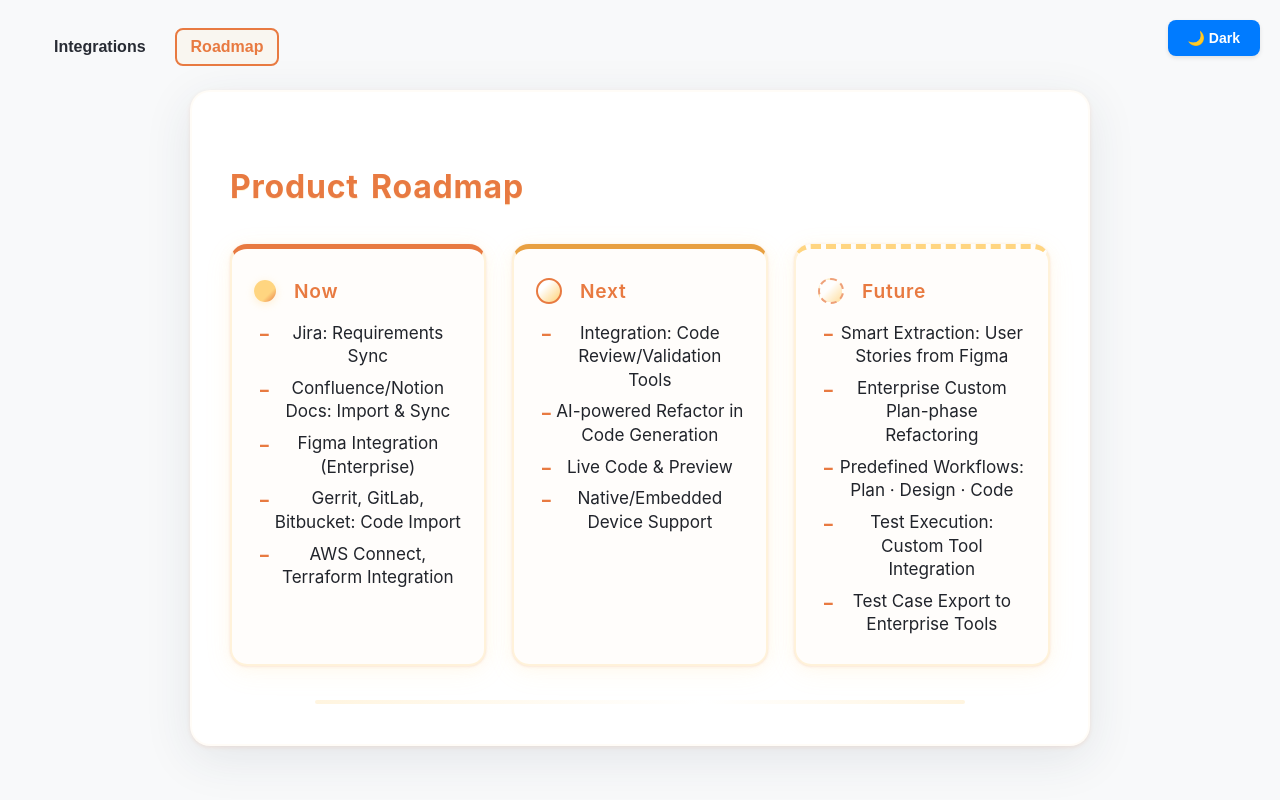
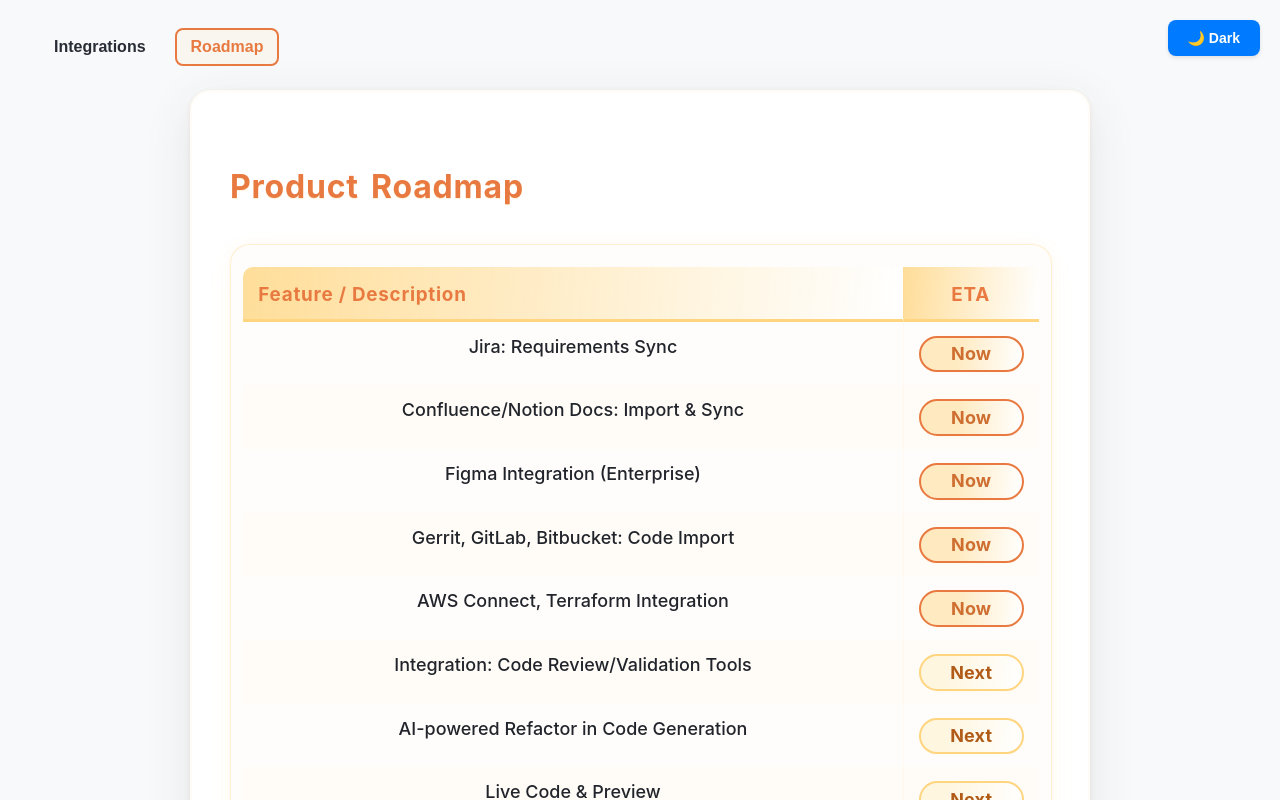
Before and after one commit to Workflow-Manager-admin/kavia-integration--roadmap-showcase-99667-aa5f64f7, a React (Create React App) app in the folder react_js_frontend/: page / in a window 1280 px wide. Both pictures are taken after a click on the button "Roadmap". Shown: the top 800 px of the page. Built offline with nearby package versions, Linux system fonts and the light colour scheme; the HTML template or start-up script is replaced by a standard one.

Commit message:
CheckPoint

```diff
--- a/react_js_frontend/src/App.css
+++ b/react_js_frontend/src/App.css
@@ -212,8 +212,8 @@
   letter-spacing: 0.01em;
 }
 
-/* --- Roadmap Slide (v2, slide-deck style) --- */
-.roadmap-slide-v2 {
+/* --- Roadmap Slide (Table v3, slide-deck style) --- */
+.roadmap-slide-table-wrap {
   width: 100%;
   padding-top: 10px;
 }
@@ -227,100 +227,157 @@
   word-spacing: 0.12em;
   text-shadow: 0 1px 0 #FFD58055;
 }
-.roadmap-deck {
+.roadmap-slide-table-frame {
   width: 100%;
-  display: grid;
-  grid-template-columns: repeat(3,1fr);
-  gap: 30px 26px;
-  margin: 0 auto;
-  max-width: 860px;
-  min-height: 320px;
-  justify-items: stretch;
-  align-items: stretch;
-  position: relative;
-  z-index: 1;
-}
-.roadmap-card {
-  display: flex;
-  flex-direction: column;
+  max-width: 820px;
+  margin-left: auto;
+  margin-right: auto;
+  overflow-x: auto;
   background: #FFFDFB;
-  border-radius: 17px;
-  box-shadow: 0 6px 28px #FFD58019, 0 0.5px 2.5px #E87A4133, 0 1.5px 13px #FFD58019;
-  padding: 28px 22px 20px 22px;
-  border: 2px solid #FFD58044;
-  min-width: 0;
-  min-height: 250px;
-  position: relative;
-  overflow: visible;
-  transition: box-shadow 0.23s;
-}
-.roadmap-card:hover {
-  box-shadow: 0 12px 48px #FFD58055, 0 2px 16px #E87A4112;
-  transform: translateY(-2px) scale(1.01);
-  z-index: 2;
-}
-.roadmap-phase-now {
-  border-top: 5px solid #E87A41;
-}
-.roadmap-phase-next {
-  border-top: 5px solid #E8A041;
-}
-.roadmap-phase-future {
-  border-top: 5px dashed #FFD580;
+  box-shadow: 0 6px 28px #FFD5800C, 0 0.5px 2.5px #E87A4110, 0 1.5px 13px #FFD58019;
+  border-radius: 20px;
+  border: 1.5px solid #FFD58055;
+  padding: 22px 0 32px 0;
+  margin-bottom: 20px;
 }
 
-.roadmap-card-header {
-  display: flex;
-  align-items: center;
-  margin-bottom: 16px;
-  gap: 10px;
+.roadmap-table {
+  width: 97%;
+  margin: 0 auto;
+  border-collapse: separate;
+  border-spacing: 0;
+  background: #FFFDFB;
+  font-feature-settings: "kern";
+  font-size: 1.08rem;
+  box-shadow: none;
 }
-.roadmap-icon {
-  flex-shrink: 0;
-  align-items: center;
-  display: flex;
-  height: 28px;
+.roadmap-th {
+  background: linear-gradient(95deg, #FFD580c6 2%, #fff 100%);
+  color: #E87A41;
+  font-size: 1.09em;
+  font-weight: 700;
+  text-align: left;
+  padding: 16px 16px 13px 15px;
+  border-bottom: 3.5px solid #FFD580;
+  border-right: 1.7px solid #FFD5803c;
+  letter-spacing: 0.04em;
+  outline: none;
 }
-.roadmap-card-title {
-  font-size: 1.2rem;
-  font-weight: 600;
-  color: #E87A41;
-  letter-spacing: 0.04em;
-  margin: 0;
+.roadmap-th.eta {
+  width: 90px;
+  min-width: 76px;
+  text-align: center;
+  border-right: none;
 }
-.roadmap-features {
-  list-style: none;
-  margin: 0;
-  padding: 0 0 0 6px;
+.roadmap-th.desc {
+  border-right: 1.7px solid #FFD5803c;
+  border-top-left-radius: 10px;
 }
-.roadmap-feature {
-  font-size: 1.07rem;
+.roadmap-table-row {
+  transition: background 0.16s;
+  border-bottom: 1.4px solid #FFD58029;
+}
+.roadmap-td {
+  padding: 14px 15px 13px 15px;
+  vertical-align: top;
   color: #21242b;
-  margin-bottom: 8px;
-  padding-left: 0.8em;
-  position: relative;
-  line-height: 1.38;
+  background: transparent;
+  font-weight: 400;
+  border-right: 1.2px solid #FFD58018;
+  outline: none;
+  font-size: 1.04em;
 }
-.roadmap-feature:before {
-  content: "–";
-  position: absolute;
-  left: 0;
-  color: #E87A41;
-  font-weight: 800;
-  font-size: 1.02em;
-  top: 0.1em;
+.roadmap-td.eta {
+  text-align: center;
+  border-right: none;
+}
+.roadmap-td.desc {
+  font-weight: 500;
+}
+.roadmap-table-row:nth-child(even) .roadmap-td {
+  background: #FFD58008;
 }
 
-/* Roadmap divider line for presentation slide style */
-.roadmap-deck-divider {
-  width: 98%;
+.roadmap-eta-badge {
+  display: inline-block;
+  font-size: 1em;
+  line-height: 1.2;
+  padding: 0.31em 1.17em 0.31em 1.17em;
+  border-radius: 1.7em;
+  font-weight: 700;
+  background: #fff;
+  border: 2px solid #FFD580;
+  min-width: 59px;
+  box-shadow: 0 0.5px 2px #FFD58025;
+  letter-spacing: 0.01em;
+  color: #E87A41;
+  transition: transform 0.13s, background 0.22s, border 0.16s;
+}
+.roadmap-eta-now {
+  border-color: #E87A41;
+  background: linear-gradient(95deg, #FFD58077 36%, #fff 100%);
+  color: #CE6E31;
+}
+.roadmap-eta-next {
+  border-color: #FFD580;
+  background: linear-gradient(95deg, #FFF6E0 25%, #fff 100%);
+  color: #B15B18;
+}
+.roadmap-eta-future {
+  border-color: #FFD580bb;
+  background: #FFFDFB;
+  color: #88897F;
+  opacity: 0.83;
+}
+
+.roadmap-table-footer-divider {
+  width: 97%;
   height: 4px;
-  margin: 34px auto 4px auto;
-  background: linear-gradient(90deg, #FFD580 0%, #fff 60%, #FFD580 100%);
-  opacity: 0.25;
+  margin: 22px auto 4px auto;
+  background: linear-gradient(90deg, #FFD580 0%, #fff 57%, #FFD580 100%);
+  opacity: 0.19;
   border-radius: 3px;
   display: block;
   max-width: 650px;
+}
+
+/* Responsive for roadmap table */
+@media (max-width: 900px) {
+  .roadmap-slide-table-frame {
+    padding: 10px 0 12px 0;
+    border-radius: 13px;
+    min-width: 0;
+  }
+  .roadmap-th, .roadmap-td {
+    font-size: 1em;
+    padding-left: 11px;
+    padding-right: 11px;
+  }
+  .roadmap-th {
+    padding-top: 11px; padding-bottom: 9px;
+  }
+}
+@media (max-width: 768px) {
+  .roadmap-slide-table-frame {
+    width: 100%;
+    min-width: 0;
+    border-radius: 7px;
+    padding: 4px 0 8px 0;
+  }
+  .roadmap-table {
+    width: 99.1%;
+    font-size: 0.98em;
+  }
+  .roadmap-main-title {
+    font-size: 1.15rem !important;
+    margin-bottom: 18px !important;
+    text-align: center !important;
+  }
+  .roadmap-th, .roadmap-td {
+    font-size: 0.98em;
+    padding-left: 7px;
+    padding-right: 7px;
+  }
 }
 
 /* Responsive design for mobile */
--- a/react_js_frontend/src/IntegrationsSlide.js
+++ b/react_js_frontend/src/IntegrationsSlide.js
@@ -23,7 +23,7 @@
           <span className="company-logo-text">Kavia</span>
         </div>
       </div>
-      <h2 className="slide-title">Powerful Integrations</h2>
+      <h2 className="slide-title" style={{color: "#e87a41"}}>Powerful Integrations Coming Up!</h2>
       <div className="integrations-grid">
         {integrations.map((item) => (
           <div className="integration-cell" key={item.name}>
--- a/react_js_frontend/src/RoadmapSlide.js
+++ b/react_js_frontend/src/RoadmapSlide.js
@@ -1,132 +1,106 @@
 import React from "react";
-
-// Simple icon components for roadmap stages
-function NowIcon() {
-  return (
-    <span
-      aria-label="Now"
-      style={{
-        display: 'inline-block',
-        width: 22,
-        height: 22,
-        background: 'linear-gradient(135deg, #FFD580 65%, #E87A41 100%)',
-        borderRadius: '50%',
-        verticalAlign: 'middle',
-        marginRight: 8,
-        boxShadow: '0 2px 8px #FFD58055',
-      }}
-    ></span>
-  );
-}
-function NextIcon() {
-  return (
-    <span
-      aria-label="Next"
-      style={{
-        display: 'inline-block',
-        width: 22,
-        height: 22,
-        background: 'linear-gradient(135deg, #fff 30%, #FFD580 95%)',
-        borderRadius: '50%',
-        verticalAlign: 'middle',
-        marginRight: 8,
-        border: '2.3px solid #E87A41'
-      }}
-    ></span>
-  );
-}
-function FutureIcon() {
-  return (
-    <span
-      aria-label="Future"
-      style={{
-        display: 'inline-block',
-        width: 22,
-        height: 22,
-        background: 'linear-gradient(135deg, #fff 40%, #FFD580 95%)',
-        borderRadius: '50%',
-        verticalAlign: 'middle',
-        marginRight: 8,
-        border: '2px dashed #E87A41',
-        opacity: 0.7,
-      }}
-    ></span>
-  );
-}
 
 // PUBLIC_INTERFACE
 function RoadmapSlide() {
   /**
-   * Professional slide deck-style roadmap: clear phases (Now, Next, Future),
-   * each with a modern card, icon, and grouped features.
+   * Displays the product roadmap as a modern, professional table suitable for slide decks.
+   * Columns: Feature/Description, ETA (groups: Now, Next, Future).
    */
-  const roadmapPhases = [
+  const roadmapRows = [
     {
-      label: "Now",
-      Icon: NowIcon,
-      colorClass: "roadmap-phase-now",
-      features: [
-        "Jira: Requirements Sync",
-        "Confluence/Notion Docs: Import & Sync",
-        "Figma Integration (Enterprise)",
-        "Gerrit, GitLab, Bitbucket: Code Import",
-        "AWS Connect, Terraform Integration"
-      ]
+      desc: "Jira: Requirements Sync",
+      eta: "Now"
     },
     {
-      label: "Next",
-      Icon: NextIcon,
-      colorClass: "roadmap-phase-next",
-      features: [
-        "Integration: Code Review/Validation Tools",
-        "AI-powered Refactor in Code Generation",
-        "Live Code & Preview",
-        "Native/Embedded Device Support"
-      ]
+      desc: "Confluence/Notion Docs: Import & Sync",
+      eta: "Now"
     },
     {
-      label: "Future",
-      Icon: FutureIcon,
-      colorClass: "roadmap-phase-future",
-      features: [
-        "Smart Extraction: User Stories from Figma",
-        "Enterprise Custom Plan-phase Refactoring",
-        "Predefined Workflows: Plan · Design · Code",
-        "Test Execution: Custom Tool Integration",
-        "Test Case Export to Enterprise Tools"
-      ]
+      desc: "Figma Integration (Enterprise)",
+      eta: "Now"
+    },
+    {
+      desc: "Gerrit, GitLab, Bitbucket: Code Import",
+      eta: "Now"
+    },
+    {
+      desc: "AWS Connect, Terraform Integration",
+      eta: "Now"
+    },
+    {
+      desc: "Integration: Code Review/Validation Tools",
+      eta: "Next"
+    },
+    {
+      desc: "AI-powered Refactor in Code Generation",
+      eta: "Next"
+    },
+    {
+      desc: "Live Code & Preview",
+      eta: "Next"
+    },
+    {
+      desc: "Native/Embedded Device Support",
+      eta: "Next"
+    },
+    {
+      desc: "Smart Extraction: User Stories from Figma",
+      eta: "Future"
+    },
+    {
+      desc: "Enterprise Custom Plan-phase Refactoring",
+      eta: "Future"
+    },
+    {
+      desc: "Predefined Workflows: Plan · Design · Code",
+      eta: "Future"
+    },
+    {
+      desc: "Test Execution: Custom Tool Integration",
+      eta: "Future"
+    },
+    {
+      desc: "Test Case Export to Enterprise Tools",
+      eta: "Future"
     }
   ];
 
+  // Use a modern ppt-deck-inspired table, minimal orange accent.
+  // We render a table with column headers, one row per feature.
+
+  // Color helper for ETA badge
+  const etaBadgeColor = (eta) => {
+    if (eta === "Now") return "roadmap-eta-now";
+    if (eta === "Next") return "roadmap-eta-next";
+    return "roadmap-eta-future";
+  };
+
   return (
-    <div className="slide roadmap-slide-v2">
-      <h2 className="slide-title roadmap-main-title">
-        Product Roadmap
-      </h2>
-      <div className="roadmap-deck">
-        {roadmapPhases.map((phase) => (
-          <section
-            className={`roadmap-card ${phase.colorClass}`}
-            key={phase.label}
-            aria-label={`Roadmap phase: ${phase.label}`}
-          >
-            <header className="roadmap-card-header">
-              <span className={`roadmap-icon`}>
-                <phase.Icon />
-              </span>
-              <h3 className="roadmap-card-title">{phase.label}</h3>
-            </header>
-            <ul className="roadmap-features">
-              {phase.features.map((feat, i) => (
-                <li className="roadmap-feature" key={i}>
-                  {feat}
-                </li>
-              ))}
-            </ul>
-          </section>
-        ))}
+    <div className="slide roadmap-slide-table-wrap">
+      <h2 className="slide-title roadmap-main-title">Product Roadmap</h2>
+      <div className="roadmap-slide-table-frame">
+        <table className="roadmap-table" role="table" aria-label="Product Roadmap table">
+          <thead>
+            <tr>
+              <th className="roadmap-th desc">Feature / Description</th>
+              <th className="roadmap-th eta">ETA</th>
+            </tr>
+          </thead>
+          <tbody>
+            {roadmapRows.map((row, i) => (
+              <tr className="roadmap-table-row" key={i}>
+                <td className="roadmap-td desc">{row.desc}</td>
+                <td className={`roadmap-td eta`}>
+                  <span className={`roadmap-eta-badge ${etaBadgeColor(row.eta)}`} aria-label={row.eta}>
+                    {row.eta}
+                  </span>
+                </td>
+              </tr>
+            ))}
+          </tbody>
+        </table>
       </div>
-      <div className="roadmap-deck-divider" aria-hidden="true"></div>
+      <div className="roadmap-table-footer-divider" aria-hidden="true"></div>
     </div>
   );
 }
```
Also changed, not shown: 1 other file (tests, documents, lock files or other folders).
